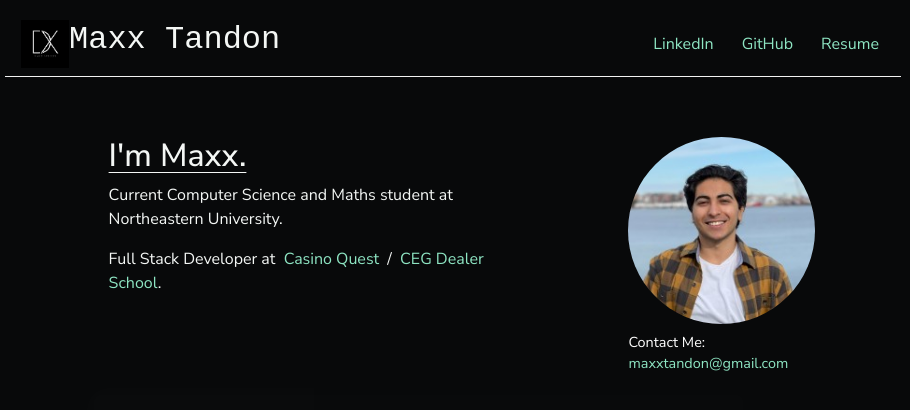
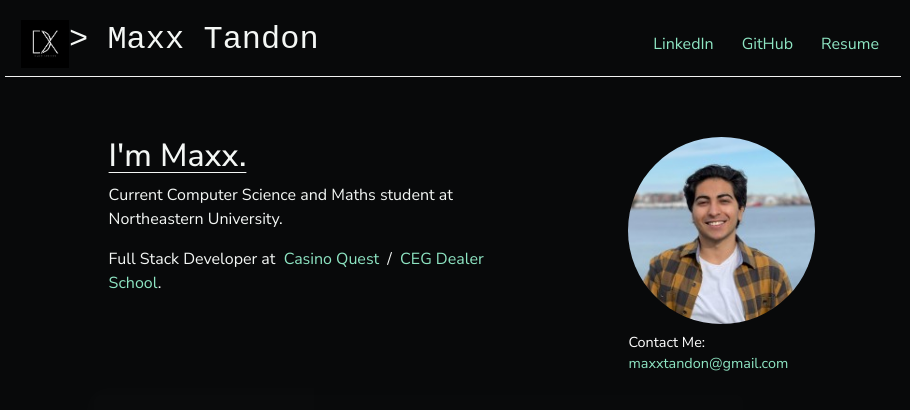
Before and after one commit to doublexmax/personal-website, a React (Create React App) app: page / in a window 1280 px wide. Shown: the top 410 px of the page, without its empty margins (187-1097 px from the left). Built offline with nearby package versions, Linux system fonts and the light colour scheme.

Commit message:
add carat to name in whoami transition

```diff
--- a/src/index.css
+++ b/src/index.css
@@ -28,7 +28,7 @@ body {
   -webkit-animation-fill-mode: forwards;
   width: fit-content;
   animation:
-    0.9s steps(12) typing2 3.2s,
+    0.9s steps(14) typing2 3.2s,
     1.2s steps(9) erase 2s,
     0.8s steps(8) typing,
     blinkcursor 1.1s step-end infinite;
@@ -85,7 +85,7 @@ body {
     content: "$ whoami";
   }
   to {
-    content: "Maxx Tandon";
+    content: "> Maxx Tandon";
   }
 }
 
```
